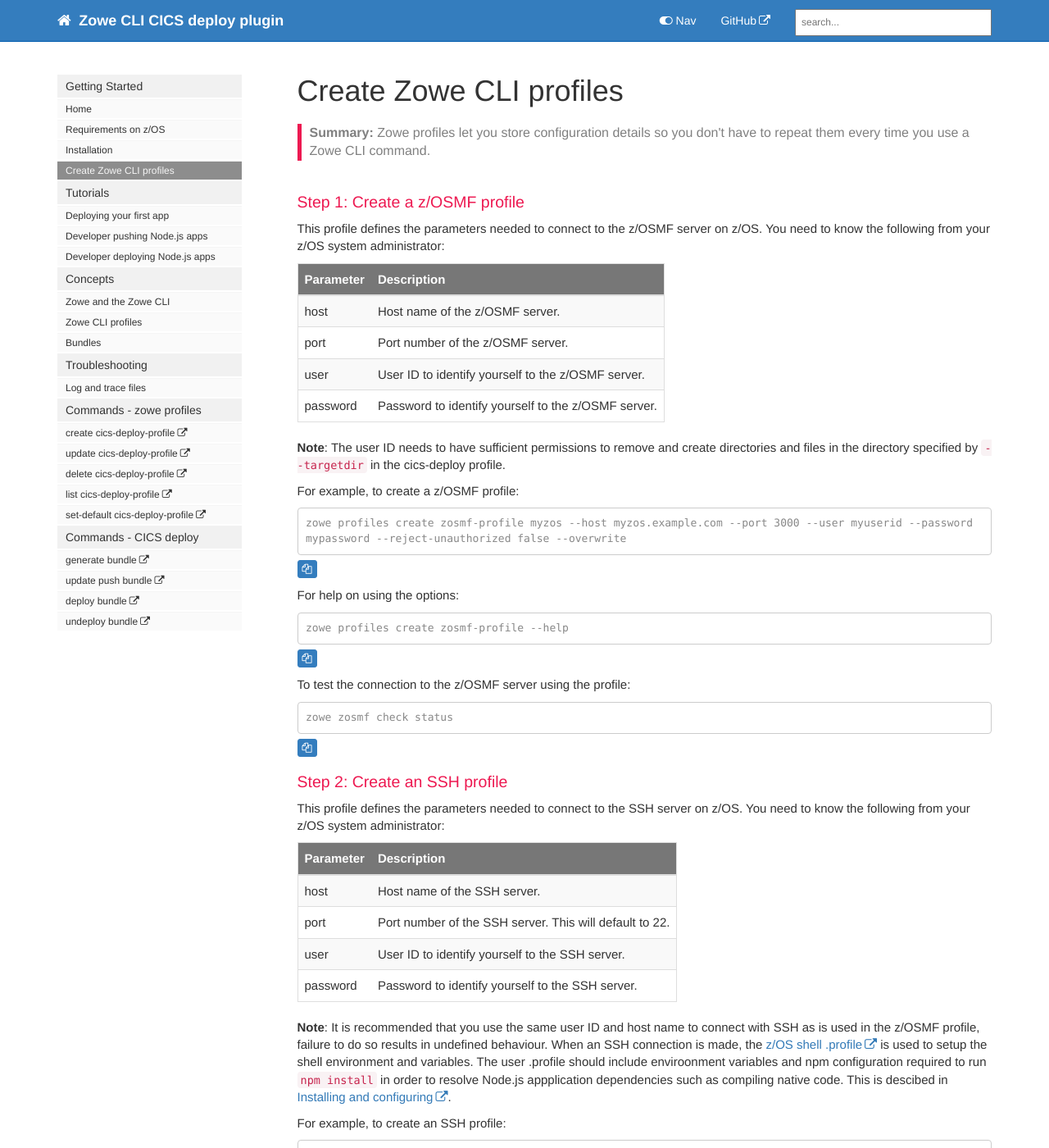
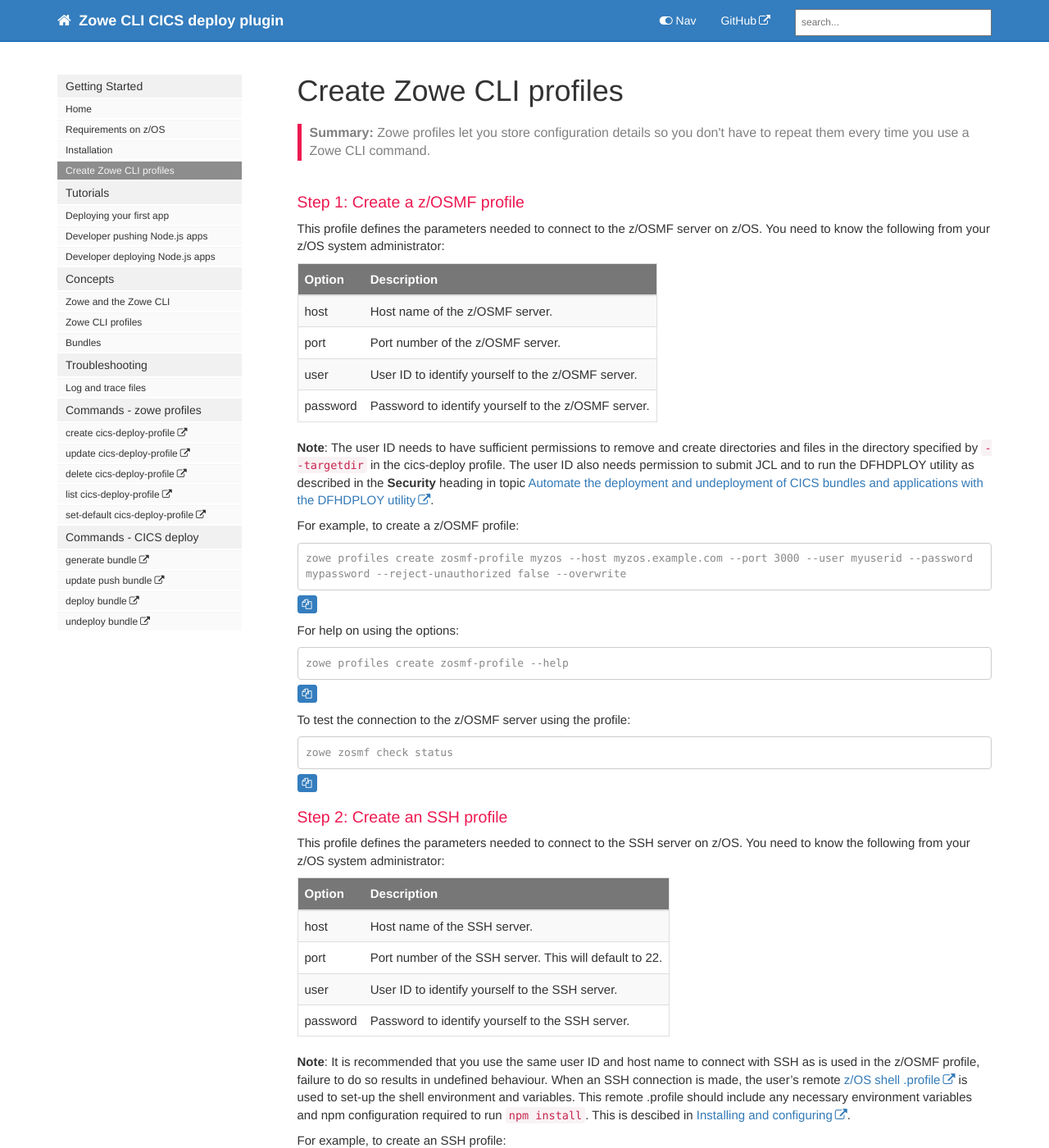
Before and after one commit to IBM/zowe-cli-cics-deploy-plugin, a Jekyll site: the page built from docs/pages/cdp/cdp-Create-Zowe-CLI-profiles.md, in a window 1280 px wide and 1400 px high. Shown: the whole window at 82% size. Built offline with Jekyll 4.4.1, drawn with Linux system fonts in a browser that asks for light colours; nearby versions of some CDN libraries; comment, search, counter and statistics services are not loaded.

Commit message:
Add userid security requirements

```diff
--- a/docs/pages/cdp/cdp-Create-Zowe-CLI-profiles.md
+++ b/docs/pages/cdp/cdp-Create-Zowe-CLI-profiles.md
@@ -12,14 +12,14 @@ folder: cdp
 
 This profile defines the parameters needed to connect to the z/OSMF server on z/OS. You need to know the following from your z/OS system administrator:
 
-| Parameter | Description |
+| Option | Description |
 | --- | --- |
 | host | Host name of the z/OSMF server. |
 | port | Port number of the z/OSMF server. |
 | user | User ID to identify yourself to the z/OSMF server. |
 | password | Password to identify yourself to the z/OSMF server. |
 
-**Note**: The user ID needs to have sufficient permissions to remove and create directories and files in the directory specified by `--targetdir` in the cics-deploy profile.
+**Note**: The user ID needs to have sufficient permissions to remove and create directories and files in the directory specified by `--targetdir` in the cics-deploy profile. The user ID also needs permission to submit JCL and to run the DFHDPLOY utility as described in the **Security** heading in topic [Automate the deployment and undeployment of CICS bundles and applications with the DFHDPLOY utility](https://www.ibm.com/support/knowledgecenter/SSGMCP_5.5.0/applications/deploying/dfhdploy_overview.html).
 
 For example, to create a z/OSMF profile:
 
@@ -43,16 +43,14 @@ zowe zosmf check status
 
 This profile defines the parameters needed to connect to the SSH server on z/OS. You need to know the following from your z/OS system administrator:
 
-| Parameter | Description |
+| Option | Description |
 | --- | --- |
 | host | Host name of the SSH server. |
 | port | Port number of the SSH server. This will default to 22. |
 | user | User ID to identify yourself to the SSH server. |
 | password | Password to identify yourself to the SSH server. |
 
-**Note**: It is recommended that you use the same user ID and host name to connect with SSH as is used in the z/OSMF profile, failure to do so results in undefined behaviour. When an SSH connection is made, the [z/OS shell .profile](https://www.ibm.com/support/knowledgecenter/en/SSLTBW_2.3.0/com.ibm.zos.v2r3.bpxa400/cupro.htm) is used to setup the shell environment and variables. The user .profile should include enviroonment variables and npm configuration required to run `npm install` in order to resolve Node.js appplication dependencies such as compiling native code. This is descibed in
-[Installing and configuring](https://www.ibm.com/support/knowledgecenter/SSTRRS_6.0.0/com.ibm.nodejs.zos.v6.doc/install.htm).
-
+**Note**: It is recommended that you use the same user ID and host name to connect with SSH as is used in the z/OSMF profile, failure to do so results in undefined behaviour. When an SSH connection is made, the user's remote [z/OS shell .profile](https://www.ibm.com/support/knowledgecenter/en/SSLTBW_2.3.0/com.ibm.zos.v2r3.bpxa400/cupro.htm) is used to set-up the shell environment and variables. This remote .profile should include any necessary environment variables and npm configuration required to run `npm install`. This is descibed in [Installing and configuring](https://www.ibm.com/support/knowledgecenter/SSTRRS_6.0.0/com.ibm.nodejs.zos.v6.doc/install.htm).
 
 For example, to create an SSH profile:
 
@@ -76,7 +74,7 @@ zowe zos-uss issue ssh 'uname -a'
 
 This profile identifies the CICS environment for deployment. You need to know the following from your CICS system administrator:
 
-| Parameter | Description |
+| Option | Description |
 | --- | --- |
 | cicsplex | CPSM CICSplex name. |
 | cicshlq | High Level Qualifier \(HLQ\) for the CICS data sets. |
```
